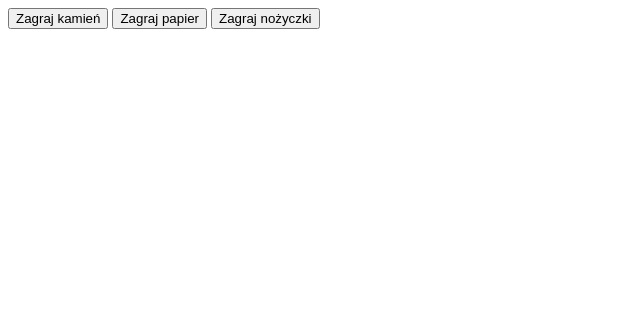
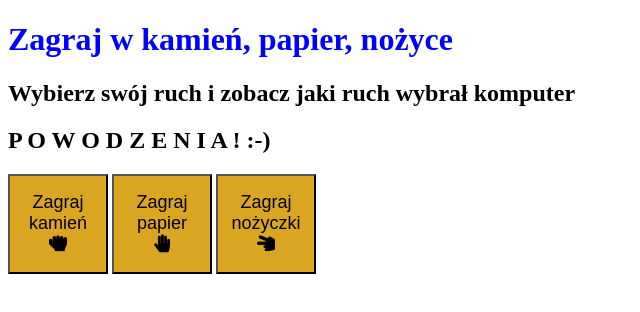
Before and after one commit to MarcinBros/javascript-prework, a website: page index.html in a window 1280 px wide. Shown: the whole page, without its empty margins (0-640 px from the left). Drawn offline with Linux system fonts and the light colour scheme.

Commit message:
Add style for buttons & add titles

```diff
--- a/css/style.css
+++ b/css/style.css
@@ -0,0 +1,13 @@
+
+
+#play-rock, #play-paper, #play-scissors{
+    background-color: goldenrod;
+    height: 100px;
+    width: 100px;
+    font-size: large;
+
+}
+
+h1 {
+    color: blue;
+}
--- a/index.html
+++ b/index.html
@@ -3,14 +3,20 @@
 <head>
 	<meta charset="UTF-8">
 	<title>Kamień, papier, nożyce</title>
+	<link rel="stylesheet" href="https://use.fontawesome.com/releases/v5.5.0/css/all.css">
 	<link rel="stylesheet" href="css/style.css">
 </head>
 <body>
+
+	<h1>Zagraj w kamień, papier, nożyce</h1>
+	<h2>Wybierz swój ruch i zobacz jaki ruch wybrał komputer</h2>
+	<h2>P O W O D Z E N I A ! :-)</h2>
+
 	<div class="container">
 		<div id="buttons"></div>
-			<button id="play-rock">Zagraj kamień</button>
-			<button id="play-paper">Zagraj papier</button>
-			<button id="play-scissors">Zagraj nożyczki</button>
+			<button id="play-rock">Zagraj kamień<br><i class="fas fa-hand-rock"></i></button>
+			<button id="play-paper">Zagraj papier<br><i class="fas fa-hand-paper"></i></button>
+			<button id="play-scissors">Zagraj nożyczki<br><i class="fas fa-hand-scissors"></i></button>
 		<div id="messages"></div>
 	</div>
 	<script src="js/functions.js"></script>
```
